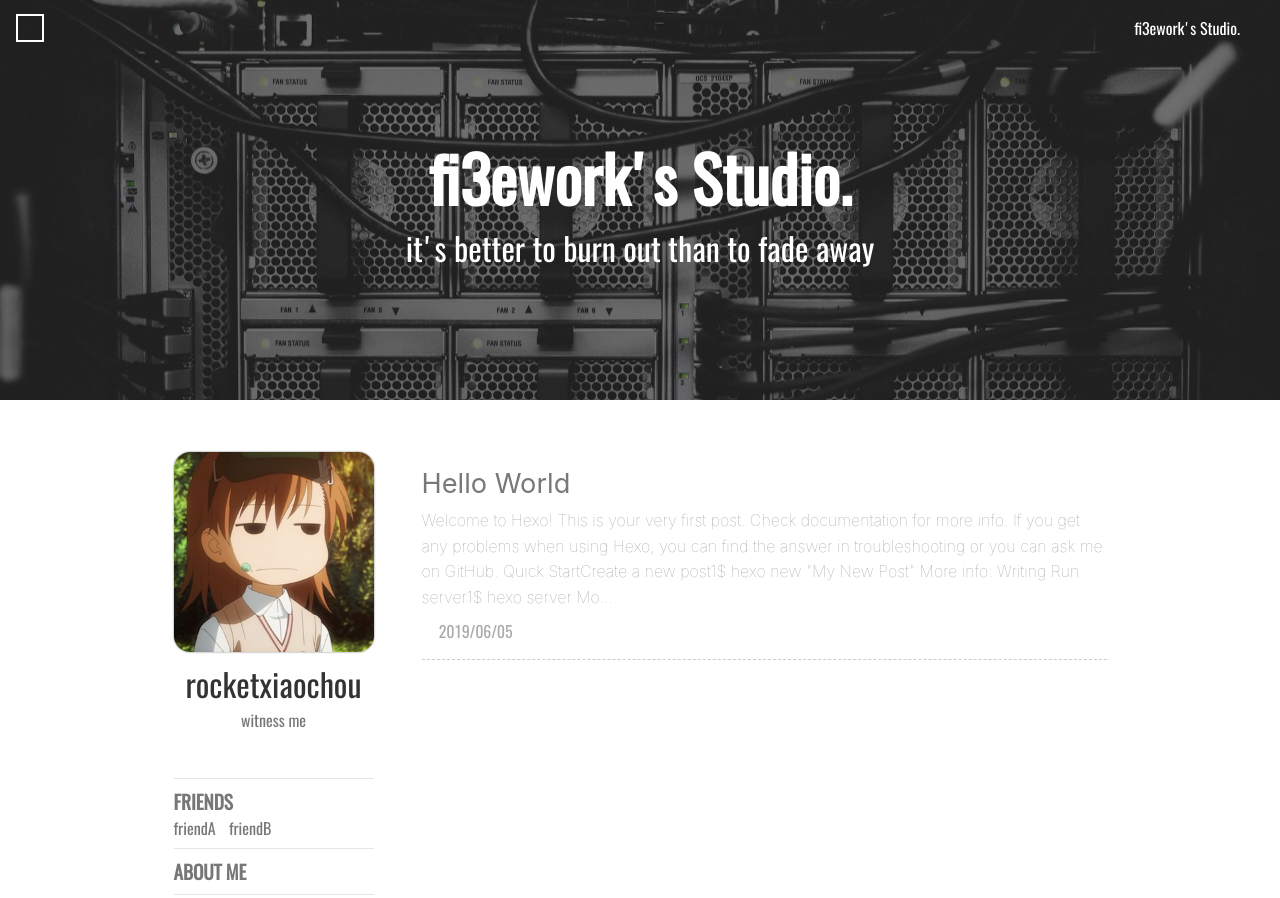
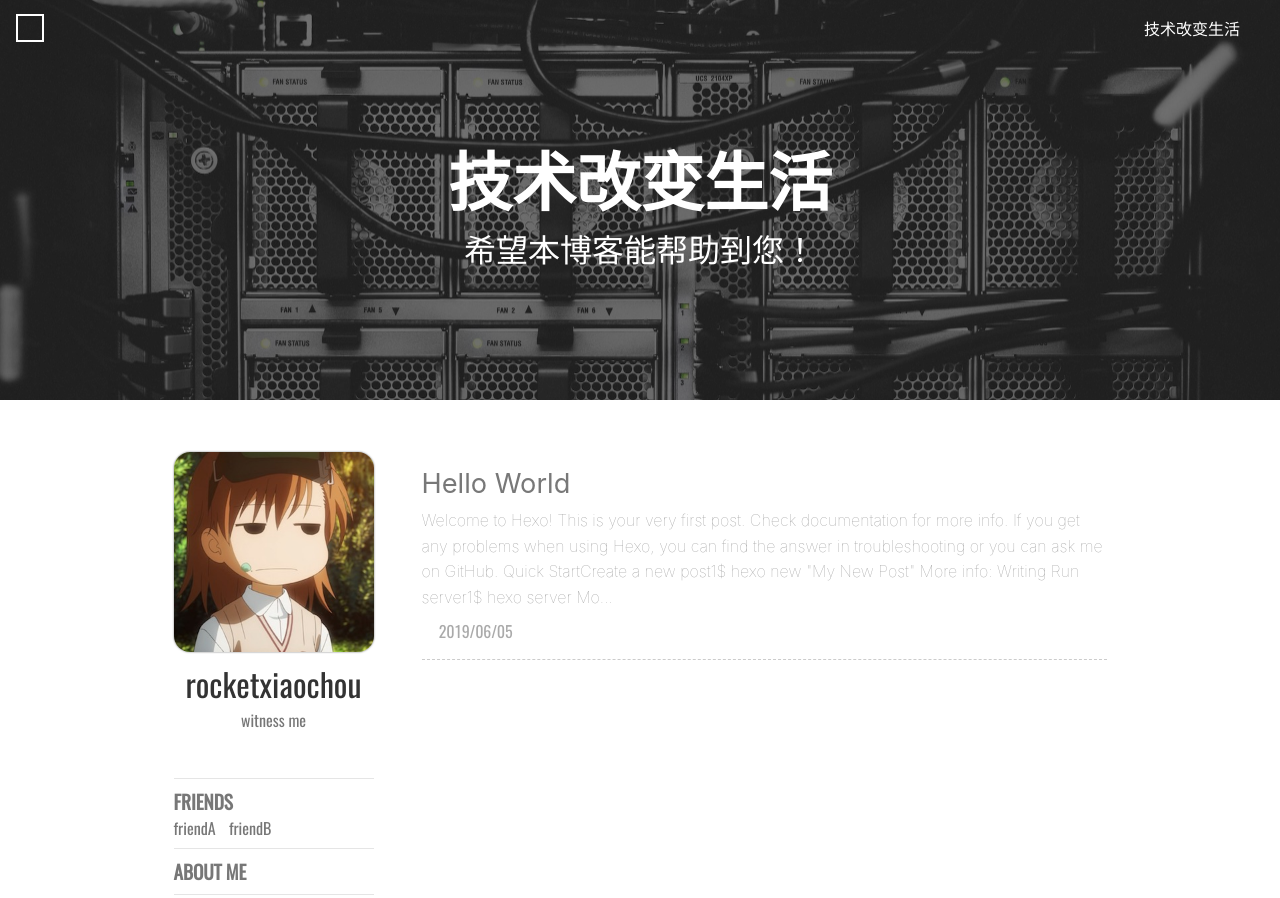
Before and after one commit to rocketxiaochouyu/rocketxiaochouyu.github.io, a plain HTML site: page index.html in a window 1280 px wide. Shown: the top 898 px of the page. Drawn offline with nearby package versions, Linux system fonts and the light colour scheme; some packages are replaced by stand-ins of ours; a script that the page names is missing; a web font is replaced by a local one.

Commit message:
Site updated: 2019-06-05 11:48:18

```diff
--- a/index.html
+++ b/index.html
@@ -22,7 +22,7 @@
     <meta name="description" content>
     <meta http-equiv="Cache-control" content="no-cache">
     <meta http-equiv="X-UA-Compatible" content="IE=edge,chrome=1">
-    <title>fi3ework&#39;s Studio</title>
+    <title>技术改变生活</title>
     <style type="text/css">
     @font-face {
         font-family: 'Oswald-Regular';
@@ -210,7 +210,7 @@
     <div class="header-sidebar-menu">&#xe775;</div>
     <!-- post页的toggle banner  -->
 
-    <a class="home-link" href="/">fi3ework's Studio.</a>
+    <a class="home-link" href="/">技术改变生活</a>
 </header>
     <div class="wrapper">
         <div class="site-intro" style="
@@ -236,7 +236,7 @@ height:50vh;
         <h1 class="intro-title">
             <!-- 主页  -->
 
-            fi3ework's Studio.
+            技术改变生活
             <!-- 文章页  -->
 
         </h1>
@@ -245,7 +245,7 @@ height:50vh;
             <!-- 主页副标题  -->
 
 
-                it's better to burn out than to fade away
+                希望本博客能帮助到您！
 
             <!-- 文章页  -->
 
```
Also changed, not shown: 2019/06/05/hello-world/index.html (+3 -3 lines), archives/2019/06/index.html (+2 -2 lines), archives/2019/index.html (+2 -2 lines), archives/index.html (+2 -2 lines).
